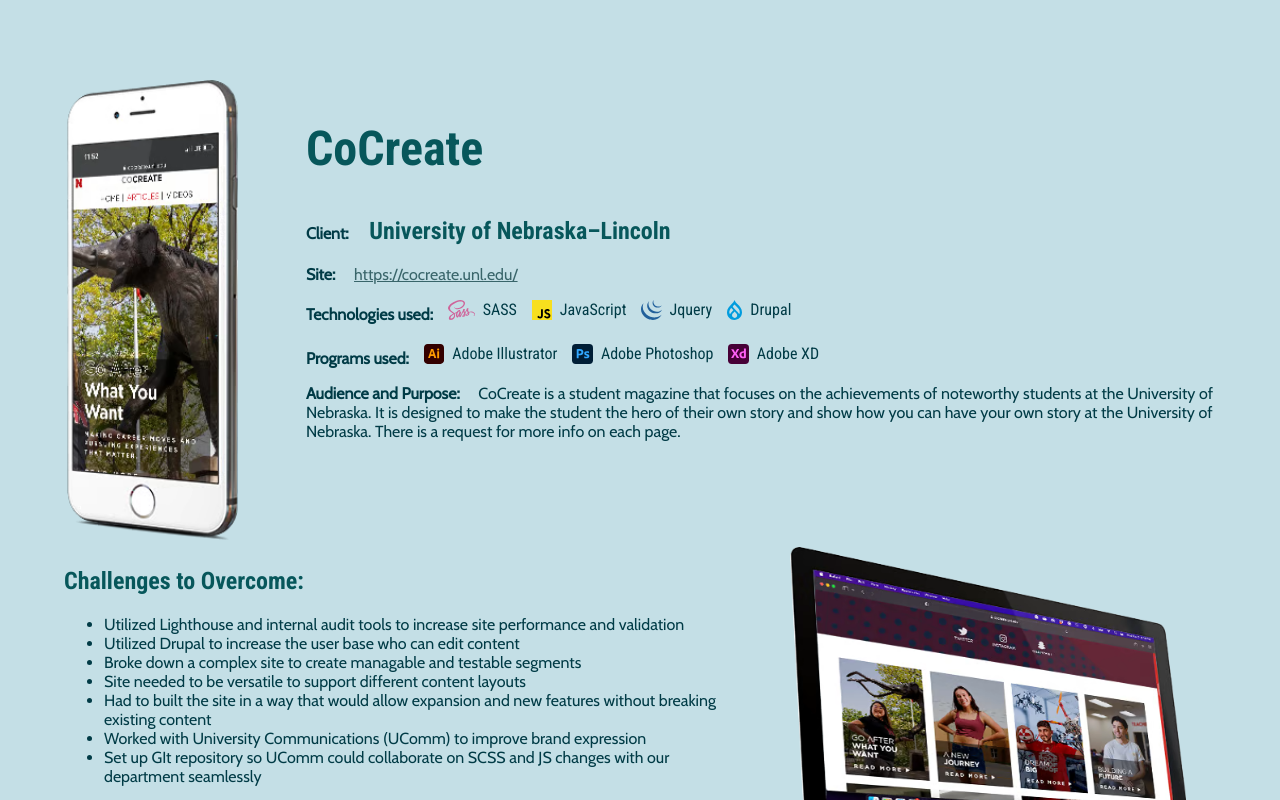
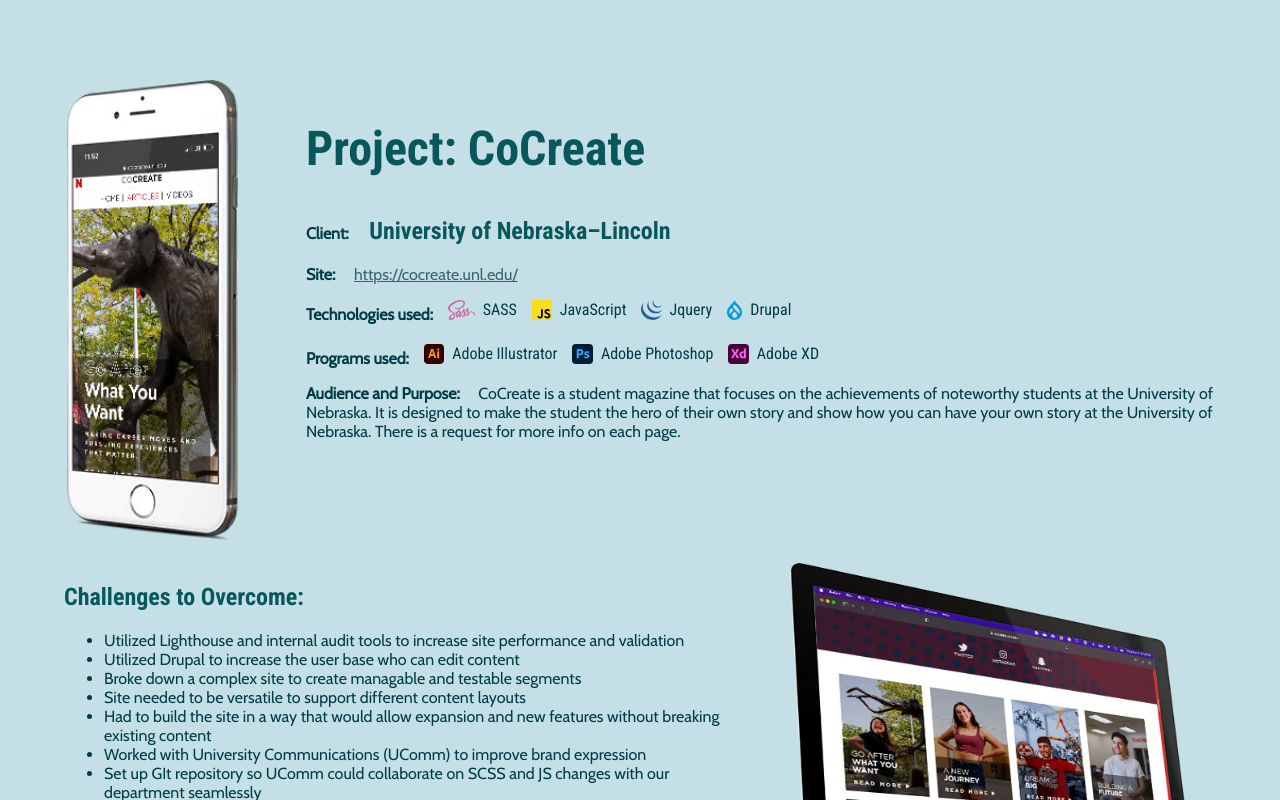
Before and after one commit to shellwe/shellwe.github.io, a React (Create React App) app: page / in a window 1280 px wide. Shown: the part 1740-2540 px from the top of the page. Built offline with nearby package versions, Linux system fonts and the light colour scheme.

Commit message:
fixed a mispelling and added "Project:

```diff
--- a/src/components/About.jsx
+++ b/src/components/About.jsx
@@ -9,7 +9,7 @@ const About = () => {
           <p>My name is <em>Shawn Hellwege</em><br />and I <em>LOVE</em> making
             websites.</p>
           {/* <p>Please check out <Link to="/resume">my resume</Link> to see my qualifications.</p> */}
-          <p>Please check out <a href="./assets/Shawn Hellwege - resume.pdf" target="_blank">my résumé</a> to see my qualifications.</p>
+          <p>Please check out <a href="./assets/Shawn_Hellwege_resume.pdf" target="_blank">my résumé</a> to see my qualifications.</p>
 
         </div>
       </div>
--- a/src/components/Site.jsx
+++ b/src/components/Site.jsx
@@ -5,7 +5,7 @@ const Site = (props) => {
         <section id={'site' + props.shortTItle}>
             <div className='container'>
                 <div className='specs'>
-                    <h1>{props.title}</h1>
+                    <h1>Project: {props.title}</h1>
                     {props.children}
                 </div>
                 <div className='description'>
--- a/src/components/Sites.jsx
+++ b/src/components/Sites.jsx
@@ -10,7 +10,7 @@ const Sites = (props) => {
         shortTItle={'CoCreate'}
         phone={"iphone-left-cocreate"}
         mac={"imac-right-cocreate"}
-        description={<ul><li>Utilized Lighthouse and internal audit tools to increase site performance and validation</li><li>Utilized Drupal to increase the user base who can edit content</li><li>Broke down a complex site to create managable and testable segments</li><li>Site needed to be versatile to support different content layouts</li><li>Had to built the site in a way that would allow expansion and new features without breaking existing content</li><li>Worked with University Communications (UComm) to improve brand expression</li><li>Set up GIt repository so UComm could collaborate on SCSS and JS changes with our department seamlessly</li></ul>}>
+        description={<ul><li>Utilized Lighthouse and internal audit tools to increase site performance and validation</li><li>Utilized Drupal to increase the user base who can edit content</li><li>Broke down a complex site to create managable and testable segments</li><li>Site needed to be versatile to support different content layouts</li><li>Had to build the site in a way that would allow expansion and new features without breaking existing content</li><li>Worked with University Communications (UComm) to improve brand expression</li><li>Set up GIt repository so UComm could collaborate on SCSS and JS changes with our department seamlessly</li></ul>}>
         <h2><strong>Client:</strong> University of Nebraska–Lincoln</h2>
         <p><strong>Site:</strong> <a href="https://cocreate.unl.edu/" target="_blank" rel="noreferrer">https://cocreate.unl.edu/</a></p>
         <strong>Technologies used:</strong><span className="products">
--- a/src/scss/_section-sites.scss
+++ b/src/scss/_section-sites.scss
@@ -55,7 +55,7 @@
             display: grid;
             grid-template-columns: repeat(5, minmax(0, 1fr));
             grid-template-rows: repeat(4, minmax(0, auto));
-            gap: 5%;
+            gap: 1rem 5%;
 
             .specs {
                 grid-column: 1/5;
```
Also changed, not shown: 1 other file (tests, documents, lock files or other folders).
